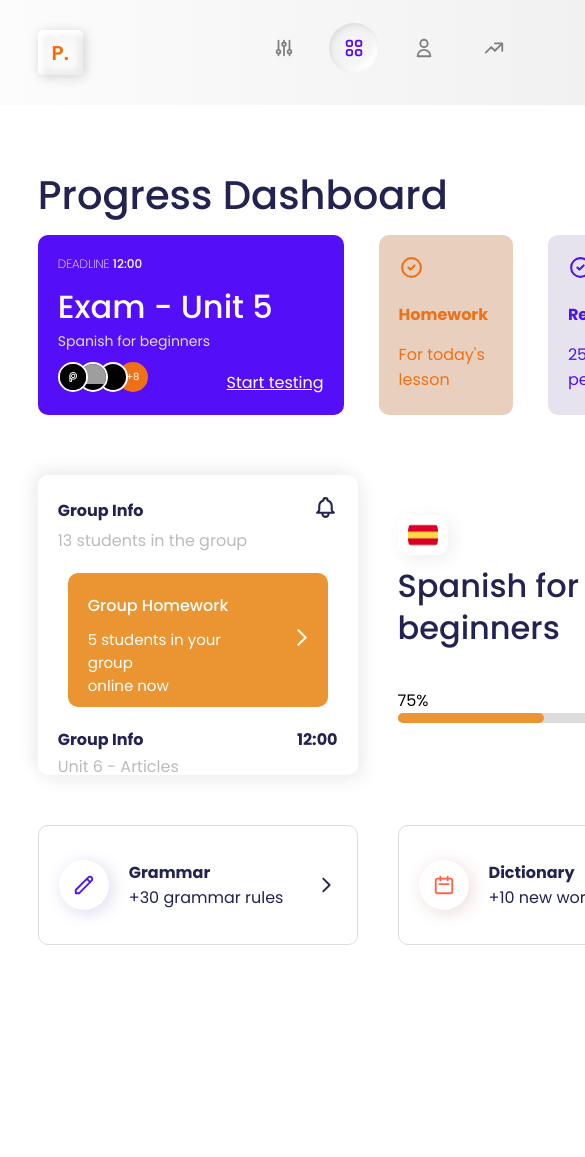
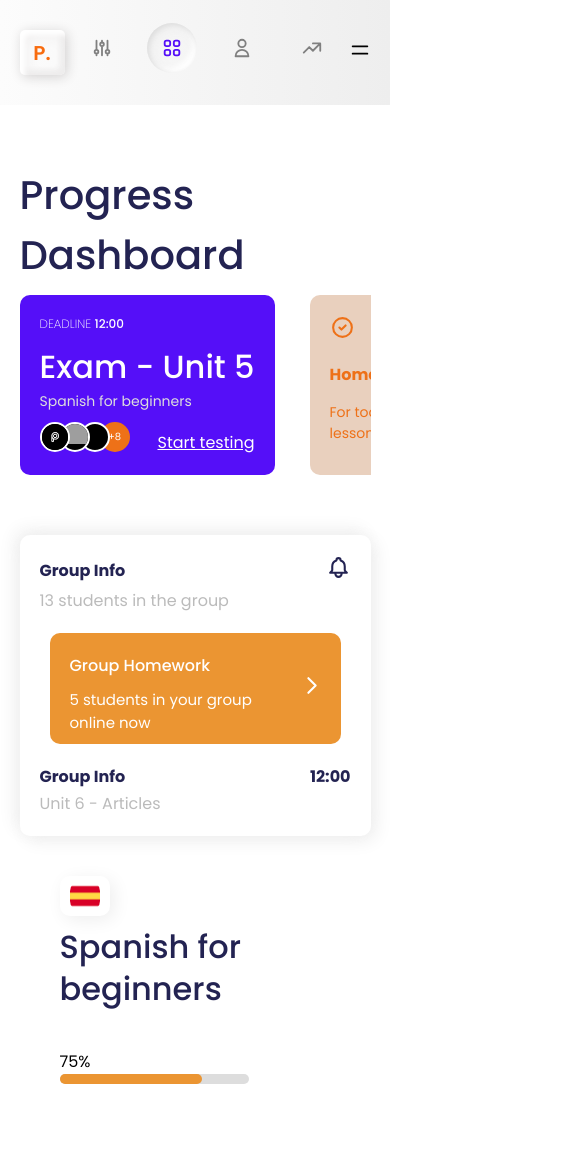
Before and after one commit to codexpression/panch-web-app, a plain HTML site: page index.html in a window 390 px wide. Shown: the top 1157 px of the page, 585 px wide, since content can reach past the window. Before the commit the page ends 995 px from the top, so only its background shows below. Drawn offline with Linux system fonts and the light colour scheme; grey boxes are pictures that could not be loaded.

Commit message:
Made the app responsive on mobile screens <= 500px

```diff
--- a/css/media.css
+++ b/css/media.css
@@ -94,3 +94,26 @@
         height: 22px;
     }
 }
+
+@media screen and (max-width: 500px) {
+    body {
+        display: block;
+    }
+
+    main #dashboard > .course-info {
+        flex-direction: column;
+    }
+
+    main #dashboard > .upcoming {
+        flex-direction: column;
+        /* padding-bottom: 40px; */
+    }
+
+    main #dashboard > .upcoming > * {
+        margin: 20px 0px;
+    }
+
+    main #dashboard > .upcoming > *:not(:last-child) {
+        margin-right: 0px;
+    }
+}
--- a/css/style.css
+++ b/css/style.css
@@ -109,6 +109,7 @@ aside#menu ul li.active a /*, aside#menu ul li:hover a*/ {
 
 main #dashboard {
     padding: 60px 5% 50px;
+    overflow-x: hidden;
 }
 
 main #dashboard > h1 {
@@ -121,7 +122,7 @@ main #dashboard > .highlights {
     display: flex;
     height: 200px;
     padding: 10px 0px;
-    overflow: auto;
+    overflow-x: auto;
     white-space: nowrap;
 }
 
@@ -129,13 +130,12 @@ main #dashboard > .highlights > .card {
     border-radius: 10px;
     margin-right: 35px;
     padding: 20px;
-    white-space: normal;
+    display: inline-block;
 }
 
 main #dashboard > .highlights > .card.exam {
     background-color: #550ff8;
     color: #fff;
-    flex: 0 1 350px;
     width: 350px;
 }
 
@@ -217,6 +217,10 @@ main #dashboard > .highlights > .card.exam a {
 }
 
 /* For Homework and Reading Cards */
+main #dashboard > .highlights > .card:not(.exam) {
+    white-space: normal;
+}
+
 main #dashboard > .highlights > .card:not(.exam) svg {
     width: 25px;
     height: 25px;
@@ -228,6 +232,7 @@ main #dashboard > .highlights > .card:not(.exam) h4 {
 
 main #dashboard > .highlights > .card:not(.exam) p {
     margin: 10px 0px;
+    font-size: 14px;
 }
 
 /* Homework Card */
@@ -247,7 +252,6 @@ main #dashboard > .highlights > .card.reading {
 
 main #dashboard > .course-info {
     display: flex;
-    height: 300px;
     margin: 50px 0px;
 }
 
@@ -255,6 +259,7 @@ main #dashboard > .course-info > * {
     border-radius: 10px;
     flex: 1;
     padding: 20px;
+    height: 300px;
 }
 
 main #dashboard > .course-info .group-info-card {
@@ -372,10 +377,10 @@ main #dashboard > .course-info .course-progress-card .indicator {
 /* Upcoming card styles */
 main #dashboard > .upcoming {
     display: flex;
-    height: 120px;
 }
 
 main #dashboard > .upcoming > * {
+    height: 120px;
     flex: 1;
     border: 1px solid #ddd;
     border-radius: 10px;
--- a/index.html
+++ b/index.html
@@ -128,7 +128,7 @@
                     <div class="notify-card">
                         <div class="details">
                             <h4>Group Homework</h4>
-                            <p>5 students in your group <br>online now</p>
+                            <p>5 students in your group online now</p>
                         </div>
                         <button>
                             <svg xmlns="http://www.w3.org/2000/svg" fill="none" viewBox="0 0 24 24" stroke="currentColor">
```
